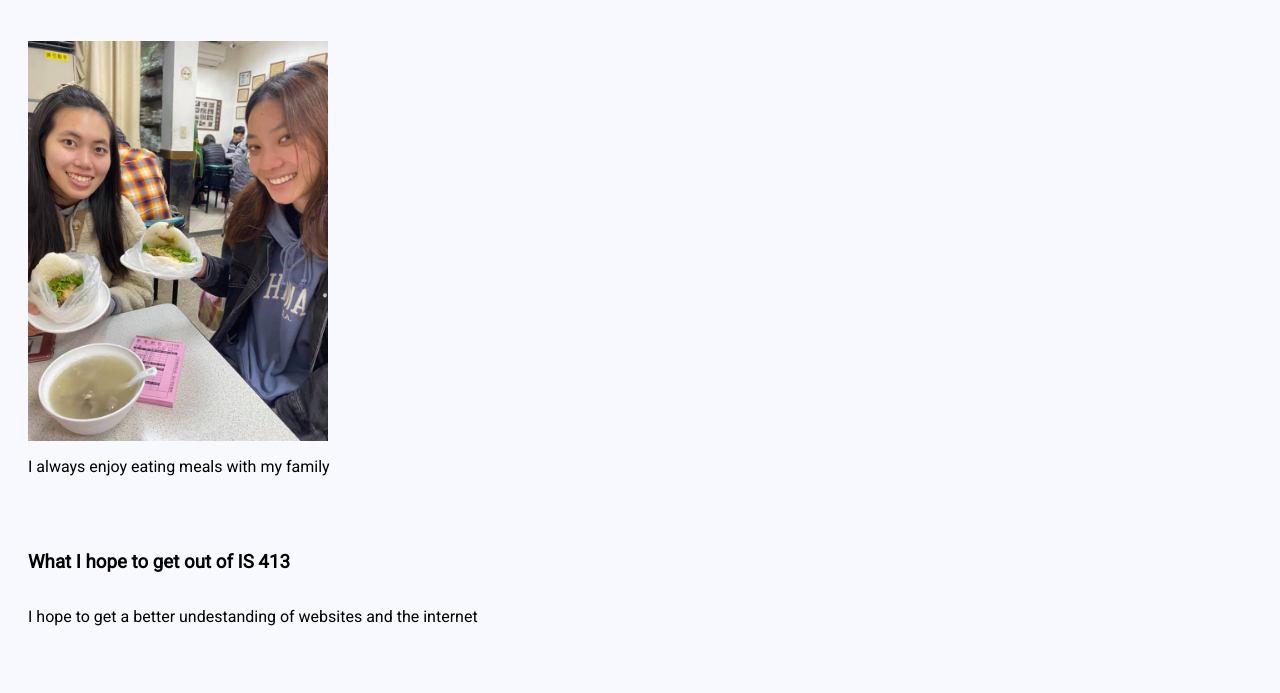
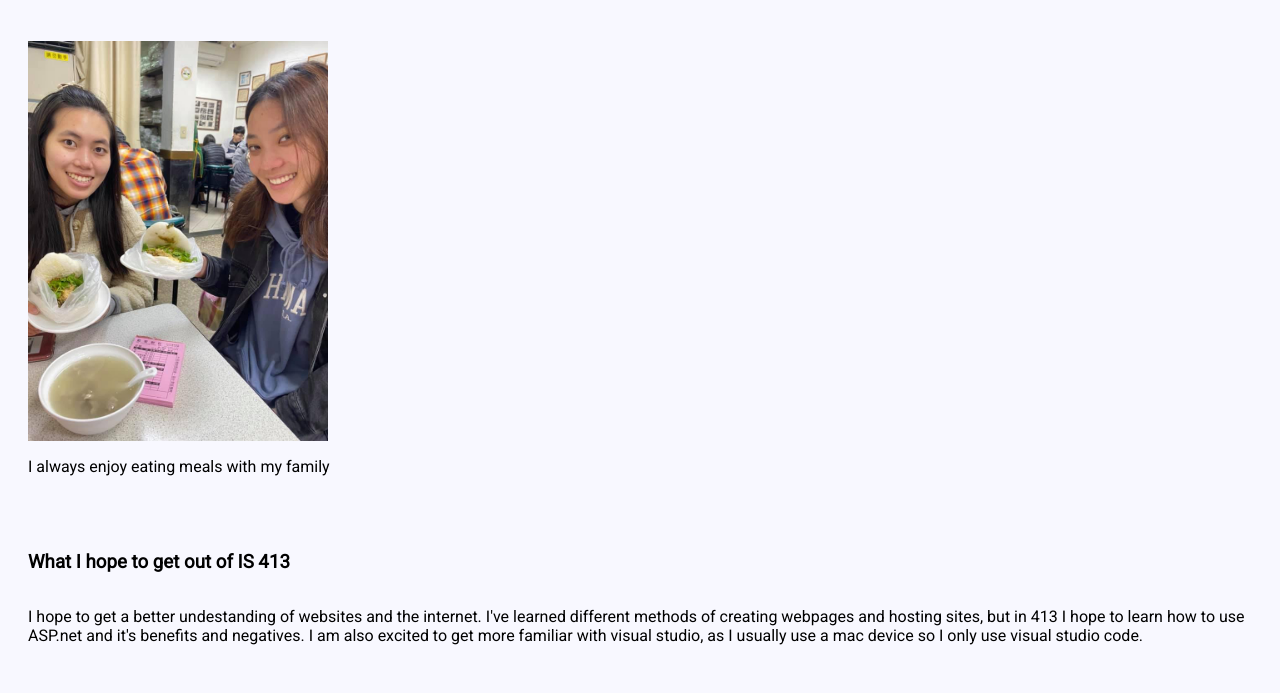
Before and after one commit to s-wei-h/413Assignment1, a plain HTML site: page wwwroot/index.html in a window 1280 px wide. Shown: the part 107-800 px from the top of the page. Drawn offline with Linux system fonts and the light colour scheme; a web font is replaced by a local one.

Commit message:
Update index.html

```diff
--- a/wwwroot/index.html
+++ b/wwwroot/index.html
@@ -19,7 +19,7 @@
 
         <div class="box">
             <h3>What I hope to get out of IS 413</h3>
-            <p>I hope to get a better undestanding of websites and the internet</p>
+            <p>I hope to get a better undestanding of websites and the internet. I've learned different methods of creating webpages and hosting sites, but in 413 I hope to learn how to use ASP.net and it's benefits and negatives. I am also excited to get more familiar with visual studio, as I usually use a mac device so I only use visual studio code.</p>
         </div>
 
         <div class="box">
```
